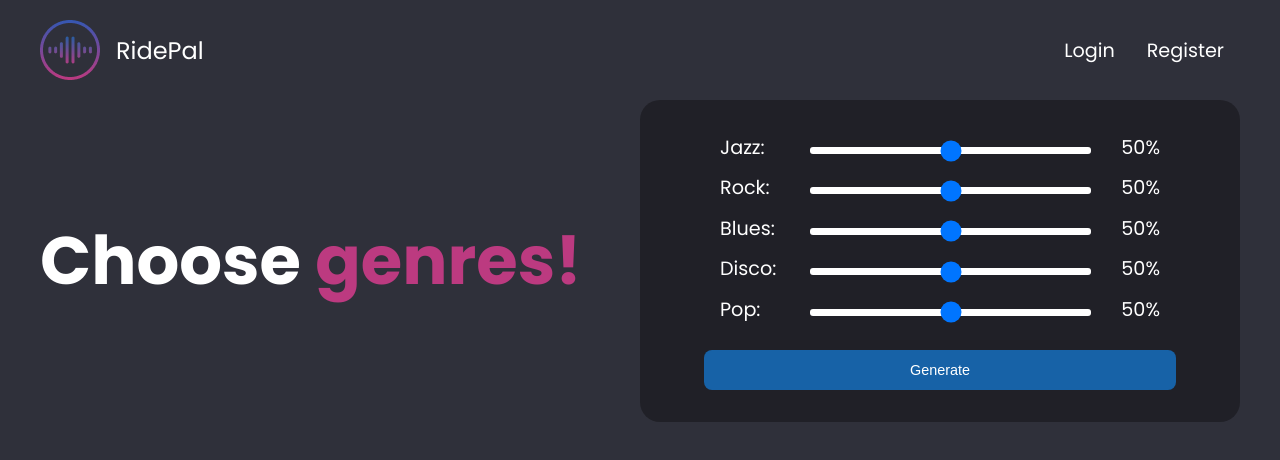
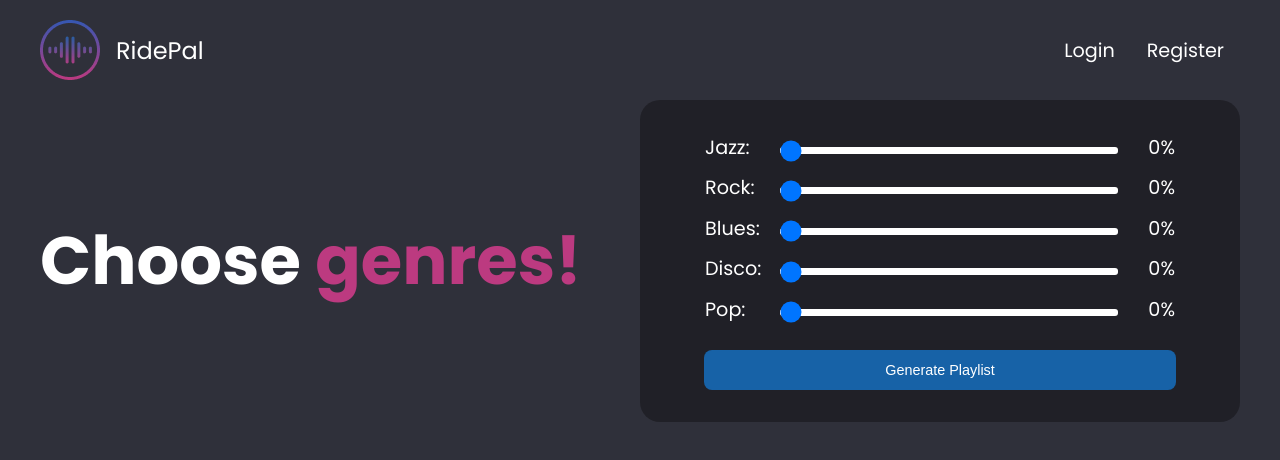
Before and after one commit to sava-stanchev/ridepal-playlist-generator, a React (Create React App) app in the folder client/: page /generate-playlist in a window 1280 px wide. Shown: the top 460 px of the page. Built offline with nearby package versions, Linux system fonts and the light colour scheme.

Commit message:
slider css finished

```diff
--- a/client/src/App.css
+++ b/client/src/App.css
@@ -451,21 +451,18 @@ body {
 
 .genre-col {
   padding-right: 1rem;
-  padding-left: 1rem;
   padding-bottom: 0.65rem;
 }
 
 .percent-col {
-  padding-right: 1rem;
   padding-left: 1rem;
   padding-bottom: 0.65rem;
 }
 
 .slider-col {
-  width: 100%;
-  text-align: left;
+  width: 375px;
+  text-align: center;
   padding-right: 1rem;
-  padding-left: 1rem;
   padding-bottom: 0.65rem;
   transition: all 0.3s ease-in;
 }
--- a/client/src/components/GeneratePlaylist.js
+++ b/client/src/components/GeneratePlaylist.js
@@ -1,11 +1,11 @@
 import {useState} from "react";
 
 const GeneratePlaylist = () => {
-  const [sliderJazz, setSliderJazz] = useState(50);
-  const [sliderRock, setSliderRock] = useState(50);
-  const [sliderBlues, setSliderBlues] = useState(50);
-  const [sliderDisco, setSliderDisco] = useState(50);
-  const [sliderPop, setSliderPop] = useState(50);
+  const [sliderJazz, setSliderJazz] = useState(0);
+  const [sliderRock, setSliderRock] = useState(0);
+  const [sliderBlues, setSliderBlues] = useState(0);
+  const [sliderDisco, setSliderDisco] = useState(0);
+  const [sliderPop, setSliderPop] = useState(0);
 
   return(
     <section className="join-login-main-section">
@@ -52,7 +52,7 @@ const GeneratePlaylist = () => {
         </tr>
         </table>
         <div className="input-group">
-          <button type="submit" className="btn">Generate</button>
+          <button type="submit" className="btn">Generate Playlist</button>
         </div>
       </form>
     </section>
```
